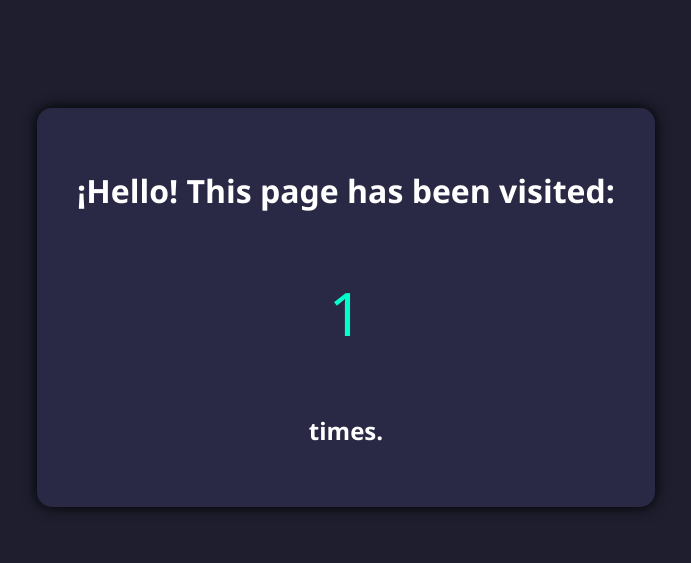
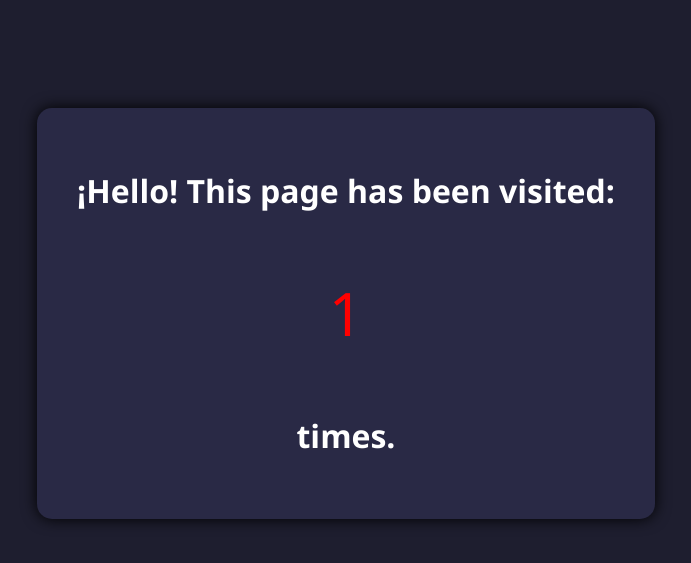
Before and after one commit to m1guelch/pasir, a Flask app: page / in a window 1280 px wide. Shown: the top 563 px of the page, without its empty margins (294-985 px from the left). Run offline with Flask 3, Linux system fonts and the light colour scheme; data comes from the database, SQL or seed files in the repository.

Commit message:
Changing app

```diff
--- a/app/src/main.py
+++ b/app/src/main.py
@@ -3,7 +3,9 @@ from flask import Flask, render_template, request
 from db import get_visits, increment_visits
 
 # Create the Flask app
-app = Flask(__name__)
+app = Flask(__name__,
+            template_folder="src/templates",
+            static_folder="src/static")
 
 # Define the main route
 @app.route('/')
--- a/app/src/static/styles.css
+++ b/app/src/static/styles.css
@@ -18,10 +18,10 @@ body {
 .counter-box:hover {
     transform: translateY(-5px);
     background: #3a3a6f;
-    box-shadow: 0px 0px 20px #00ffcc;
+    box-shadow: 0px 0px 20px #ff0000;
 }
 
 .counter {
     font-size: 60px;
-    color: #00ffcc;
+    color: #ff0000;
 }
--- a/app/src/templates/index.html
+++ b/app/src/templates/index.html
@@ -9,7 +9,7 @@
     <div class="counter-box">
         <h1>¡Hello! This page has been visited:</h1>
         <p class="counter" id="visit-count">{{ count }}</p>
-        <h2>times.</h2>
+        <h1>times.</h1>
     </div>
 </body>
 </html>
```
